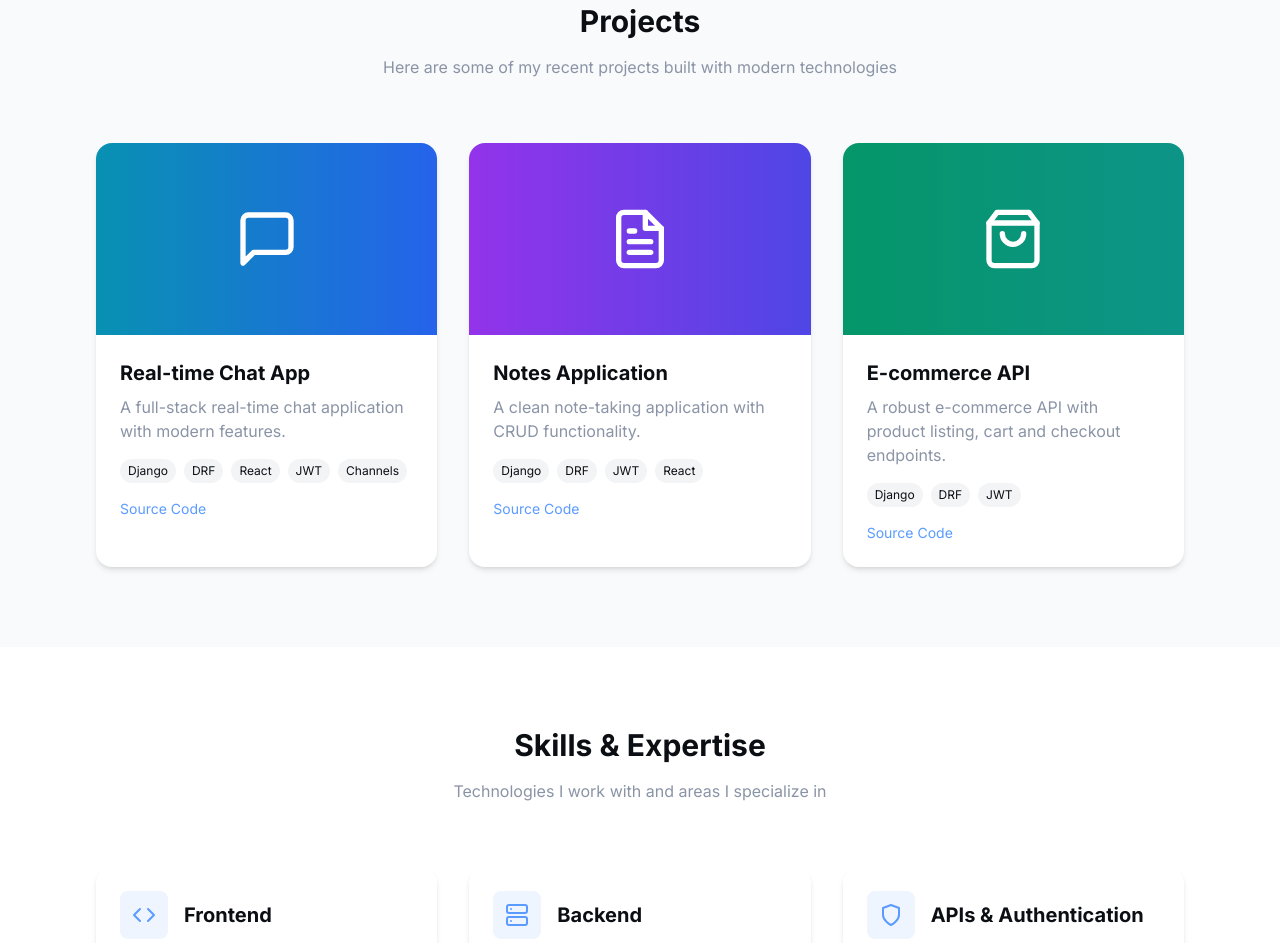
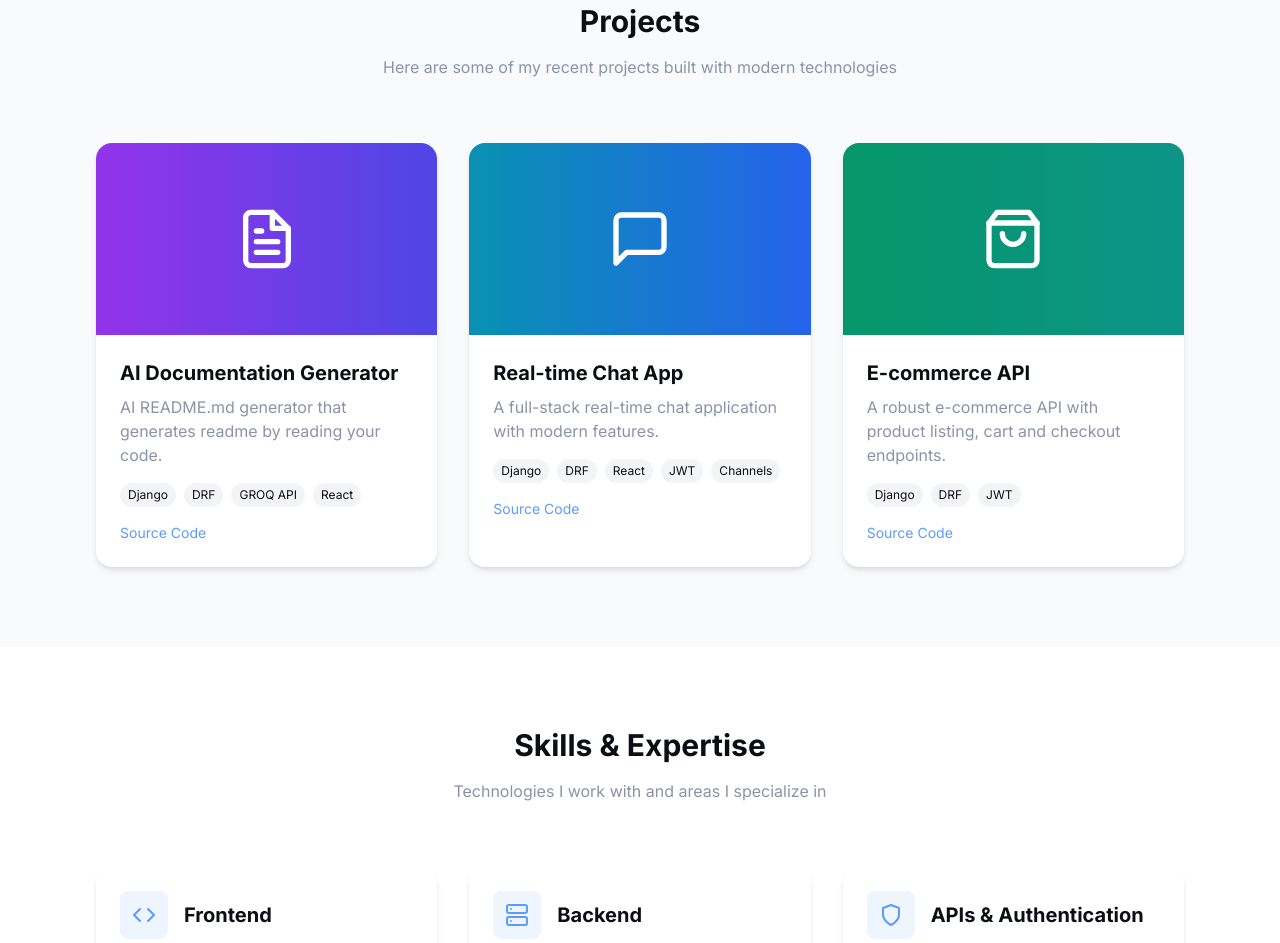
Before and after one commit to benet013/New-Portfolio, a plain HTML site: page index.html in a window 1280 px wide. Shown: the part 877-1820 px from the top of the page. Drawn offline with nearby package versions, Linux system fonts and the light colour scheme.

Commit message:
changes to the site

```diff
--- a/index.html
+++ b/index.html
@@ -63,7 +63,6 @@
 </head>
 
 <body class="bg-lightbg text-lighttext dark:bg-darkbg dark:text-darktext transition-colors duration-300">
-    <!-- Header -->
     <header class="fixed w-full bg-white/80 dark:bg-darkbg/80 backdrop-blur-md z-50 shadow-sm">
         <nav class="max-w-6xl mx-auto px-4 sm:px-6 lg:px-8 py-4 flex justify-between items-center">
             <a href="#" class="text-1xl font-bold text-primary">Portfolio</a>
@@ -74,18 +73,12 @@
                 <a href="#education" class="hover:text-primary transition">Education</a>
                 <a href="#certifications" class="hover:text-primary transition">Certifications</a>
                 <a href="#contact" class="hover:text-primary transition">Contact</a>
-                <!-- <a href="/assets/Benet_Limbu_CV.pdf" download
-                    class="bg-primary text-white px-4 py-2 rounded-lg hover:bg-opacity-90 transition">Download CV</a> -->
-                <!-- <button id="theme-toggle" class="p-2 rounded-full hover:bg-gray-200 dark:hover:bg-gray-700">
-                    <i data-feather="moon" class="hidden dark:block"></i>
-                    <i data-feather="sun" class="dark:hidden"></i>
-                </button> -->
             </div>
             <button id="mobile-menu-button" class="md:hidden p-2">
                 <i data-feather="menu"></i>
             </button>
         </nav>
-        <!-- Mobile Menu -->
+
         <div id="mobile-menu" class="hidden md:hidden bg-white dark:bg-darkbg shadow-lg">
             <div class="px-4 py-2 space-y-3">
                 <a href="#home" class="block hover:text-primary transition">Home</a>
@@ -104,7 +97,6 @@
         </div>
     </header>
 
-    <!-- Hero Section -->
     <section id="home" class="min-h-screen flex items-center relative overflow-hidden">
         <div id="vanta-bg"></div>
         <div class="max-w-6xl mx-auto px-4 sm:px-6 lg:px-8 py-32 md:py-40 relative z-10">
@@ -122,7 +114,7 @@
                         class="bg-primary text-white px-6 py-3 rounded-lg hover:bg-opacity-90 transition font-medium">
                         View Projects
                     </a>
-                    <a href="/assets/Resume.pdf" download
+                    <a href="/assets/backendResume.pdf" download
                         class="border border-primary text-primary px-6 py-3 rounded-lg hover:bg-primary hover:text-white transition font-medium">
                         Download CV
                     </a>
@@ -147,9 +139,30 @@
             </div>
 
             <div class="grid md:grid-cols-2 lg:grid-cols-3 gap-8">
-                <!-- Project 1 -->
                 <div class="bg-white dark:bg-gray-800 rounded-2xl overflow-hidden shadow-md card-hover">
-                    <!-- Replaced <img> with gradient + Feather icon -->
+                    <div
+                        class="w-full h-48 bg-gradient-to-r from-purple-600 to-indigo-600 flex items-center justify-center">
+                        <i data-feather="file-text" class="w-16 h-16 text-white"></i>
+                    </div>
+                    <div class="p-6">
+                        <div class="flex justify-between items-start mb-2">
+                            <h3 class="text-xl font-bold">AI Documentation Generator</h3>
+                        </div>
+                        <p class="text-muted mb-4">AI README.md generator that generates readme by reading your code.</p>
+                        <div class="flex flex-wrap gap-2 mb-4">
+                            <span class="bg-gray-100 dark:bg-gray-700 px-2 py-1 rounded-full text-xs">Django</span>
+                            <span class="bg-gray-100 dark:bg-gray-700 px-2 py-1 rounded-full text-xs">DRF</span>
+                            <span class="bg-gray-100 dark:bg-gray-700 px-2 py-1 rounded-full text-xs">GROQ API</span>
+                            <span class="bg-gray-100 dark:bg-gray-700 px-2 py-1 rounded-full text-xs">React</span>
+                        </div>
+                        <div class="flex space-x-2">
+                            <a href="https://github.com/benet013/AI-Documentation-Generator"
+                                class="text-primary hover:underline text-sm">Source Code</a>
+                        </div>
+                    </div>
+                </div>
+
+                <div class="bg-white dark:bg-gray-800 rounded-2xl overflow-hidden shadow-md card-hover">
                     <div
                         class="w-full h-48 bg-gradient-to-r from-cyan-600 to-blue-600 flex items-center justify-center">
                         <i data-feather="message-square" class="w-16 h-16 text-white"></i>
@@ -168,38 +181,13 @@
                             <span class="bg-gray-100 dark:bg-gray-700 px-2 py-1 rounded-full text-xs">Channels</span>
                         </div>
                         <div class="flex space-x-2">
-                            <a href="https://github.com/benet013/Chat-App" class="text-primary hover:underline text-sm">Source Code</a>
+                            <a href="https://github.com/benet013/Chat-App"
+                                class="text-primary hover:underline text-sm">Source Code</a>
                         </div>
                     </div>
                 </div>
 
-                <!-- Project 2 -->
                 <div class="bg-white dark:bg-gray-800 rounded-2xl overflow-hidden shadow-md card-hover">
-                    <!-- Replaced <img> with gradient + Feather icon -->
-                    <div
-                        class="w-full h-48 bg-gradient-to-r from-purple-600 to-indigo-600 flex items-center justify-center">
-                        <i data-feather="file-text" class="w-16 h-16 text-white"></i>
-                    </div>
-                    <div class="p-6">
-                        <div class="flex justify-between items-start mb-2">
-                            <h3 class="text-xl font-bold">Notes Application</h3>
-                        </div>
-                        <p class="text-muted mb-4">A clean note-taking application with CRUD functionality.</p>
-                        <div class="flex flex-wrap gap-2 mb-4">
-                            <span class="bg-gray-100 dark:bg-gray-700 px-2 py-1 rounded-full text-xs">Django</span>
-                            <span class="bg-gray-100 dark:bg-gray-700 px-2 py-1 rounded-full text-xs">DRF</span>
-                            <span class="bg-gray-100 dark:bg-gray-700 px-2 py-1 rounded-full text-xs">JWT</span>
-                            <span class="bg-gray-100 dark:bg-gray-700 px-2 py-1 rounded-full text-xs">React</span>
-                        </div>
-                        <div class="flex space-x-2">
-                            <a href="https://github.com/benet013/Fullstack-Note-App" class="text-primary hover:underline text-sm">Source Code</a>
-                        </div>
-                    </div>
-                </div>
-
-                <!-- Project 3 -->
-                <div class="bg-white dark:bg-gray-800 rounded-2xl overflow-hidden shadow-md card-hover">
-                    <!-- Replaced <img> with gradient + Feather icon -->
                     <div
                         class="w-full h-48 bg-gradient-to-r from-emerald-600 to-teal-600 flex items-center justify-center">
                         <i data-feather="shopping-bag" class="w-16 h-16 text-white"></i>
@@ -217,7 +205,8 @@
                             <span class="bg-gray-100 dark:bg-gray-700 px-2 py-1 rounded-full text-xs">JWT</span>
                         </div>
                         <div class="flex space-x-2">
-                            <a href="https://github.com/benet013/EcommerceAPI" class="text-primary hover:underline text-sm">Source Code</a>
+                            <a href="https://github.com/benet013/EcommerceAPI"
+                                class="text-primary hover:underline text-sm">Source Code</a>
                         </div>
                     </div>
                 </div>
@@ -227,7 +216,6 @@
 
 
 
-    <!-- Skills Section -->
     <section id="skills" class="py-20">
         <div class="max-w-6xl mx-auto px-4 sm:px-6 lg:px-8">
             <div class="text-center mb-16">
@@ -349,7 +337,7 @@
                 </div> -->
 
                 <!-- Soft Skills -->
-               <!-- <div class="bg-white dark:bg-gray-800 rounded-2xl p-6 shadow-md">
+                <!-- <div class="bg-white dark:bg-gray-800 rounded-2xl p-6 shadow-md">
                     <div class="flex items-center mb-4">
                         <div class="bg-primary bg-opacity-10 p-3 rounded-lg mr-4">
                             <i data-feather="users" class="text-primary"></i>
@@ -379,7 +367,6 @@
         </div>
     </section>
 
-    <!-- Education Section -->
     <section id="education" class="py-20 bg-gray-50 dark:bg-gray-900">
         <div class="max-w-6xl mx-auto px-4 sm:px-6 lg:px-8">
             <div class="text-center mb-16">
@@ -389,10 +376,8 @@
 
             <div class="max-w-3xl mx-auto">
                 <div class="relative">
-                    <!-- Timeline line -->
                     <div class="absolute left-4 top-0 h-full w-0.5 bg-gray-200 dark:bg-gray-700"></div>
 
-                    <!-- Education 1 -->
                     <div class="relative mb-10 pl-12">
                         <div
                             class="absolute left-0 top-0 flex items-center justify-center w-8 h-8 rounded-full bg-primary text-white">
@@ -408,7 +393,6 @@
                         </div>
                     </div>
 
-                    <!-- Education 2 -->
                     <div class="relative mb-10 pl-12">
                         <div
                             class="absolute left-0 top-0 flex items-center justify-center w-8 h-8 rounded-full bg-primary text-white">
@@ -426,7 +410,6 @@
         </div>
     </section>
 
-    <!-- Certifications Section -->
     <section id="certifications" class="py-20">
         <div class="max-w-6xl mx-auto px-4 sm:px-6 lg:px-8">
             <div class="text-center mb-16">
@@ -444,14 +427,14 @@
                     </div>
                     <p class="text-muted mb-2">Mindrisers Institute of Technology</p>
                     <p class="mb-4">Data Analysis, Data Manipulation, ML Algorithms etc</p>
-                    <a href="https://www.mindrisers.com.np/certificate/validate/MR-81035-DS" class="text-primary hover:underline text-sm">View Credential</a>
+                    <a href="https://www.mindrisers.com.np/certificate/validate/MR-81035-DS"
+                        class="text-primary hover:underline text-sm">View Credential</a>
                 </div>
 
             </div>
         </div>
     </section>
 
-    <!-- Contact Section -->
     <section id="contact" class="py-20 bg-gray-50 dark:bg-gray-900">
         <div class="max-w-6xl mx-auto px-4 sm:px-6 lg:px-8">
             <div class="text-center mb-16">
@@ -511,7 +494,8 @@
                                 </div>
                                 <div>
                                     <p class="text-muted mb-1">GitHub</p>
-                                    <a href="https://github.com/benet013" class="text-primary hover:underline">github.com/benet013</a>
+                                    <a href="https://github.com/benet013"
+                                        class="text-primary hover:underline">github.com/benet013</a>
                                 </div>
                             </div>
                             <div class="flex items-start">
@@ -520,7 +504,8 @@
                                 </div>
                                 <div>
                                     <p class="text-muted mb-1">LinkedIn</p>
-                                    <a href="https://www.linkedin.com/in/binit-limbu-b15342315/" class="text-primary hover:underline">linkedin.com/in/benetlimbu</a>
+                                    <a href="https://www.linkedin.com/in/binit-limbu-b15342315/"
+                                        class="text-primary hover:underline">linkedin.com/in/benetlimbu</a>
                                 </div>
                             </div>
                         </div>
@@ -530,36 +515,25 @@
         </div>
     </section>
 
-    <!-- Footer -->
     <footer class="bg-white dark:bg-gray-800 py-8 border-t border-gray-200 dark:border-gray-700">
         <div class="max-w-6xl mx-auto px-4 sm:px-6 lg:px-8">
             <div class="flex flex-col md:flex-row justify-between items-center">
                 <div class="mb-4 md:mb-0">
                     <p class="text-muted">&copy; <span id="current-year"></span> Binit Limbu. All rights reserved.</p>
                 </div>
-                <!-- <div class="flex space-x-6">
-                    <a href="#home" class="text-muted hover:text-primary transition">Home</a>
-                    <a href="#projects" class="text-muted hover:text-primary transition">Projects</a>
-                    <a href="#skills" class="text-muted hover:text-primary transition">Skills</a>
-                    <a href="#contact" class="text-muted hover:text-primary transition">Contact</a>
-                </div> -->
             </div>
         </div>
     </footer>
 
-    <!-- Scripts -->
     <script src="https://cdn.jsdelivr.net/npm/vanta@latest/dist/vanta.globe.min.js"></script>
     <script>
-        // Set current year in footer
         document.getElementById('current-year').textContent = new Date().getFullYear();
 
-        // Mobile menu toggle
         document.getElementById('mobile-menu-button').addEventListener('click', function () {
             const menu = document.getElementById('mobile-menu');
             menu.classList.toggle('hidden');
         });
 
-        // Theme toggle
         const themeToggleButtons = document.querySelectorAll('[id^="theme-toggle"]');
         themeToggleButtons.forEach(button => {
             button.addEventListener('click', function () {
@@ -568,14 +542,12 @@
             });
         });
 
-        // Check for saved theme preference
         if (localStorage.getItem('theme') === 'dark' || (!localStorage.getItem('theme') && window.matchMedia('(prefers-color-scheme: dark)').matches)) {
             document.documentElement.classList.add('dark');
         } else {
             document.documentElement.classList.remove('dark');
         }
 
-        // Copy email function
         function copyEmail() {
             const email = document.getElementById('email-address').textContent;
             navigator.clipboard.writeText(email).then(() => {
@@ -589,31 +561,25 @@
             });
         }
 
-        // Form submission
         document.getElementById('contact-form').addEventListener('submit', function (e) {
             e.preventDefault();
             const button = this.querySelector('button[type="submit"]');
             const originalText = button.textContent;
 
-            // Disable button and show loading state
             button.disabled = true;
             button.innerHTML = '<i data-feather="loader" class="animate-spin mr-2"></i>Sending...';
             feather.replace();
 
-            // Simulate form submission (replace with actual form submission code)
             setTimeout(() => {
-                // Reset button
                 button.disabled = false;
                 button.textContent = originalText;
                 feather.replace();
 
-                // Show success message (replace with actual response handling)
                 alert('Message sent successfully! I will get back to you soon.');
                 this.reset();
             }, 1500);
         });
 
-        // Initialize Vanta.js background
         VANTA.GLOBE({
             el: "#vanta-bg",
             mouseControls: true,
@@ -628,10 +594,8 @@
             size: 1.00
         });
 
-        // Initialize feather icons
         feather.replace();
 
-        // Smooth scrolling for anchor links
         document.querySelectorAll('a[href^="#"]').forEach(anchor => {
             anchor.addEventListener('click', function (e) {
                 e.preventDefault();
@@ -645,7 +609,6 @@
                         behavior: 'smooth'
                     });
 
-                    // Close mobile menu if open
                     const mobileMenu = document.getElementById('mobile-menu');
                     if (!mobileMenu.classList.contains('hidden')) {
                         mobileMenu.classList.add('hidden');
```
Also changed, not shown: 1 other file.
